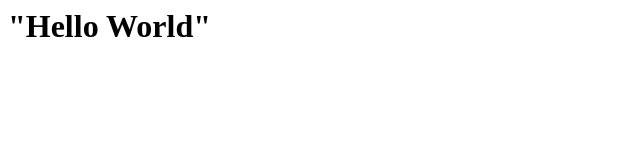
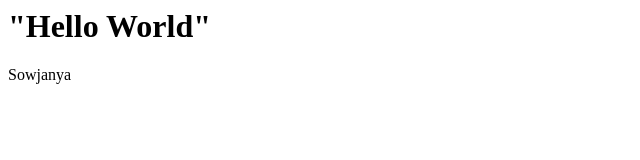
Before and after one commit to sowji5828/myproject, a plain HTML site: page index.html in a window 1280 px wide. Shown: the full height of the page, 0-640 px from the left. Drawn offline with Linux system fonts and the light colour scheme.

Commit message:
Update index.html

```diff
--- a/index.html
+++ b/index.html
@@ -1,5 +1,6 @@
 <html>
 <body>
 <h1>"Hello World" </h1>
+ Sowjanya
 </body>
 </html>
```
